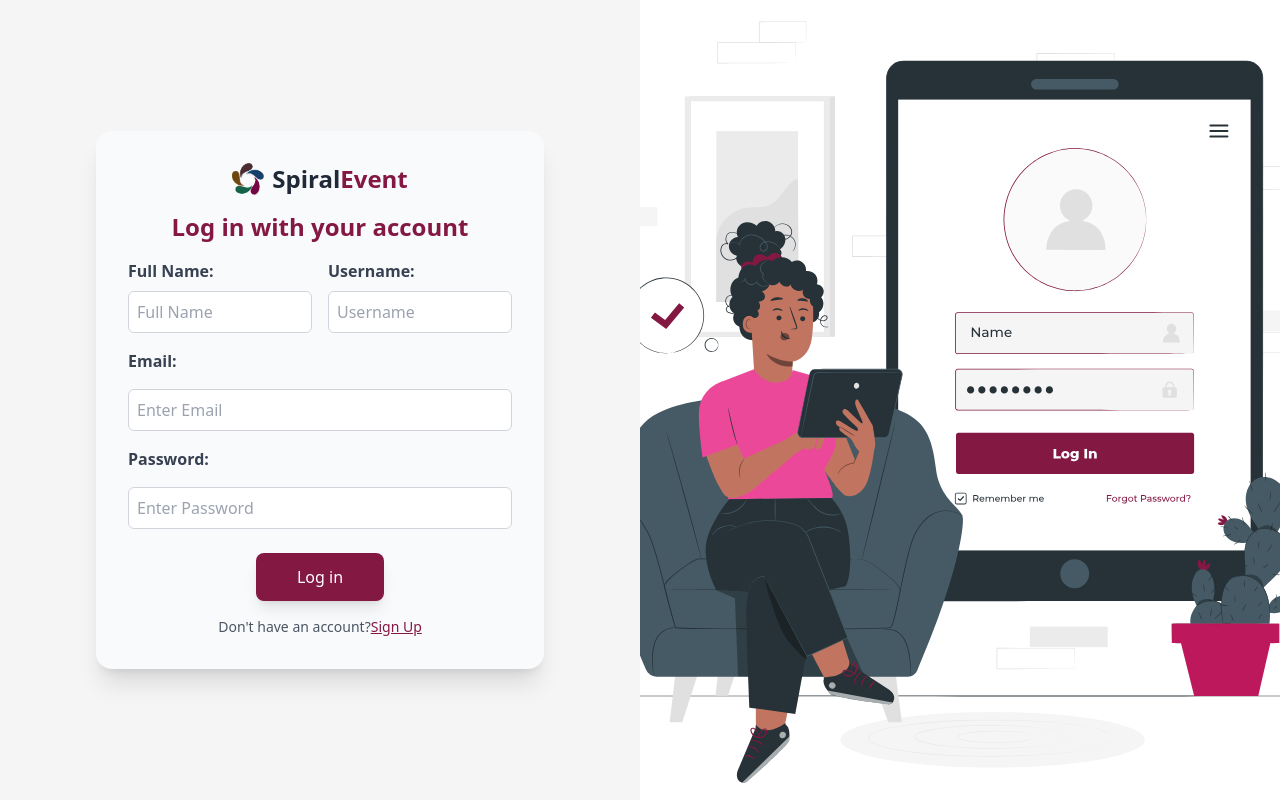
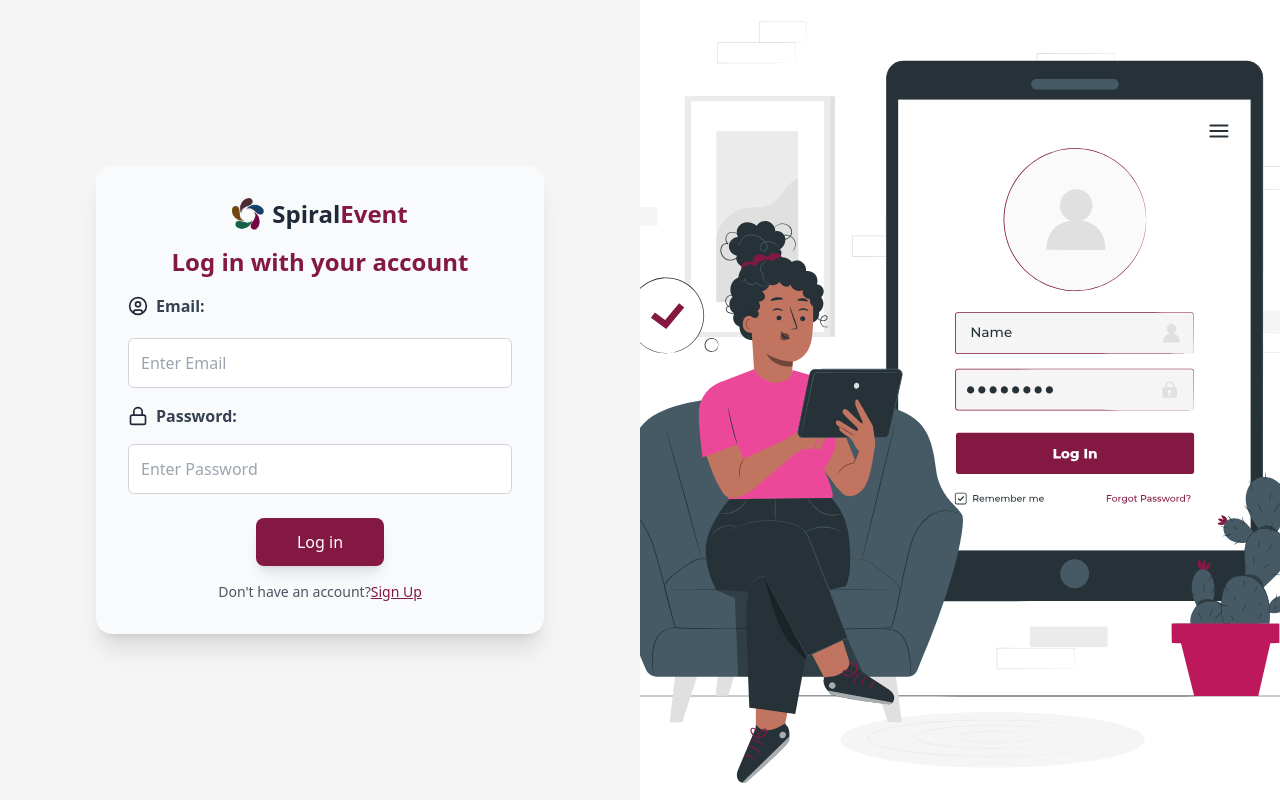
Before and after one commit to Anonymous-nerds/spiralevent-app, a React (Vite) app: page /login in a window 1280 px wide. Built offline with nearby package versions, Linux system fonts and the light colour scheme.

Commit message:
modified login page

```diff
--- a/src/components/ui/contactForm.jsx
+++ b/src/components/ui/contactForm.jsx
@@ -1,6 +1,7 @@
 import React, { useState } from "react";
 import logo from "../../assets/spiraleE4.png";
 import { Link } from "react-router-dom";
+import { User, UserCircle, Mail, Lock } from "lucide-react";
 
 const ContactForm = () => {
   const [errors, setErrors] = useState({});
@@ -68,14 +69,15 @@ const ContactForm = () => {
           </span>
         </h3>
 
-        <h2 className="text-2xl font-bold mb-4 text-pink-900 flex justify-center">
+        <h2 className="text-2xl font-bold mb-6 text-pink-900 flex justify-center">
           Create an Account
         </h2>
 
         <div className="space-y-4">
           <div className="grid md:grid-cols-2 gap-4">
             <div>
-              <label className="block text-gray-700 font-bold mb-2">
+              <label className="block text-gray-700 font-bold flex items-center mb-2">
+                <User className="w-5 h-5 text-gray-800 mr-2 flex items-center" />
                 Full Name:
               </label>
               <input
@@ -90,7 +92,8 @@ const ContactForm = () => {
               )}
             </div>
             <div>
-              <label className="block text-gray-700 font-bold mb-2">
+              <label className="block text-gray-700 font-bold mb-2 flex items-center">
+                <UserCircle className="w-5 h-5 text-gray-800 mr-2 flex items-center" />
                 Username:
               </label>
               <input
@@ -106,7 +109,10 @@ const ContactForm = () => {
             </div>
           </div>
 
-          <label className="block text-gray-700 font-bold mb-2">Email:</label>
+          <label className="block text-gray-700 font-bold mb-2 flex items-center">
+            <Mail className="w-5 h-5 text-gray-800 mr-2 flex items-center" />
+            Email:
+          </label>
           <input
             type="email"
             placeholder="Enter Email"
@@ -118,7 +124,8 @@ const ContactForm = () => {
             <span className="text-red-500 text-sm">{errors.email}</span>
           )}
 
-          <label className="block text-gray-700 font-bold mb-2">
+          <label className="block text-gray-700 font-bold mb-2 flex items-center">
+            <Lock className="w-5 h-5 text-gray-800 mr-2 flex items-center" />
             Create Password:
           </label>
           <input
@@ -132,7 +139,8 @@ const ContactForm = () => {
             <span className="text-red-500 text-sm">{errors.password}</span>
           )}
 
-          <label className="block text-gray-700 font-bold mb-2">
+          <label className="block text-gray-700 font-bold mb-2 flex items-center">
+            <Lock className="w-5 h-5 text-gray-800 mr-2 flex items-center" />
             Confirm Password:
           </label>
           <input
--- a/src/components/ui/signin.jsx
+++ b/src/components/ui/signin.jsx
@@ -1,6 +1,7 @@
 import React from "react";
 import logo from "../../assets/spiraleE4.png";
 import { Link } from "react-router-dom";
+import { UserCircle, Lock } from "lucide-react";
 
 
 const signin = () => {
@@ -20,42 +21,14 @@ const signin = () => {
         </h2>
 
         <div className="space-y-4">
-          <div className="grid md:grid-cols-2 gap-4">
-            <div>
-              <label className="block text-gray-700 font-bold mb-2">
-                Full Name:
+          <label className="block text-gray-700 font-bold mb-1 flex items-center">
+            <UserCircle className="w-5 h-5 text-gray-800 mr-2 flex items-center" />
+            Email:
           </label>
-              <input
-                type="text"
-                placeholder="Full Name"
-                className="w-full border border-gray-300 rounded-md p-2 focus:outline-none focus:ring-2 focus:ring-blue-500"
-              />
-              {/* {errors.name && (
-                <span className="text-red-500 text-sm">{errors.name}</span>
-              )} */}
-            </div>
-            <div>
-              <label className="block text-gray-700 font-bold mb-2">
-                Username:
-              </label>
-              <input
-                type="text"
-                placeholder="Username"
-                className="w-full border border-gray-300 rounded-md p-2 focus:outline-none focus:ring-2 focus:ring-blue-500"
-                // value={data.username}
-                // onChange={(e) => setData({ ...data, username: e.target.value })}
-              />
-              {/* {errors.username && (
-                <span className="text-red-500 text-sm">{errors.username}</span>
-              )} */}
-            </div>
-          </div>
-
-          <label className="block text-gray-700 font-bold mb-2">Email:</label>
           <input
             type="email"
             placeholder="Enter Email"
-            className="w-full border border-gray-300 rounded-md p-2 focus:outline-none focus:ring-2 focus:ring-blue-500"
+            className="w-full border border-gray-300 rounded-md p-3 focus:outline-none focus:ring-2 focus:ring-blue-500"
             // value={data.email}
             // onChange={(e) => setData({ ...data, email: e.target.value })}
           />
@@ -63,13 +36,14 @@ const signin = () => {
             <span className="text-red-500 text-sm">{errors.email}</span>
           )} */}
 
-          <label className="block text-gray-700 font-bold mb-2">
+          <label className="block text-gray-700 font-bold mb-1 flex items-center">
+            <Lock className="w-5 h-5 text-gray-800 mr-2 flex items-center" />
             Password:
           </label>
           <input
             type="password"
             placeholder="Enter Password"
-            className="w-full border border-gray-300 rounded-md p-2 focus:outline-none focus:ring-2 focus:ring-blue-500"
+            className="w-full border border-gray-300 rounded-md p-3 focus:outline-none focus:ring-2 focus:ring-blue-500"
             // value={data.password}
             // onChange={(e) => setData({ ...data, password: e.target.value })}
           />
```
Lines whose indentation alone changed are shown as unchanged.
